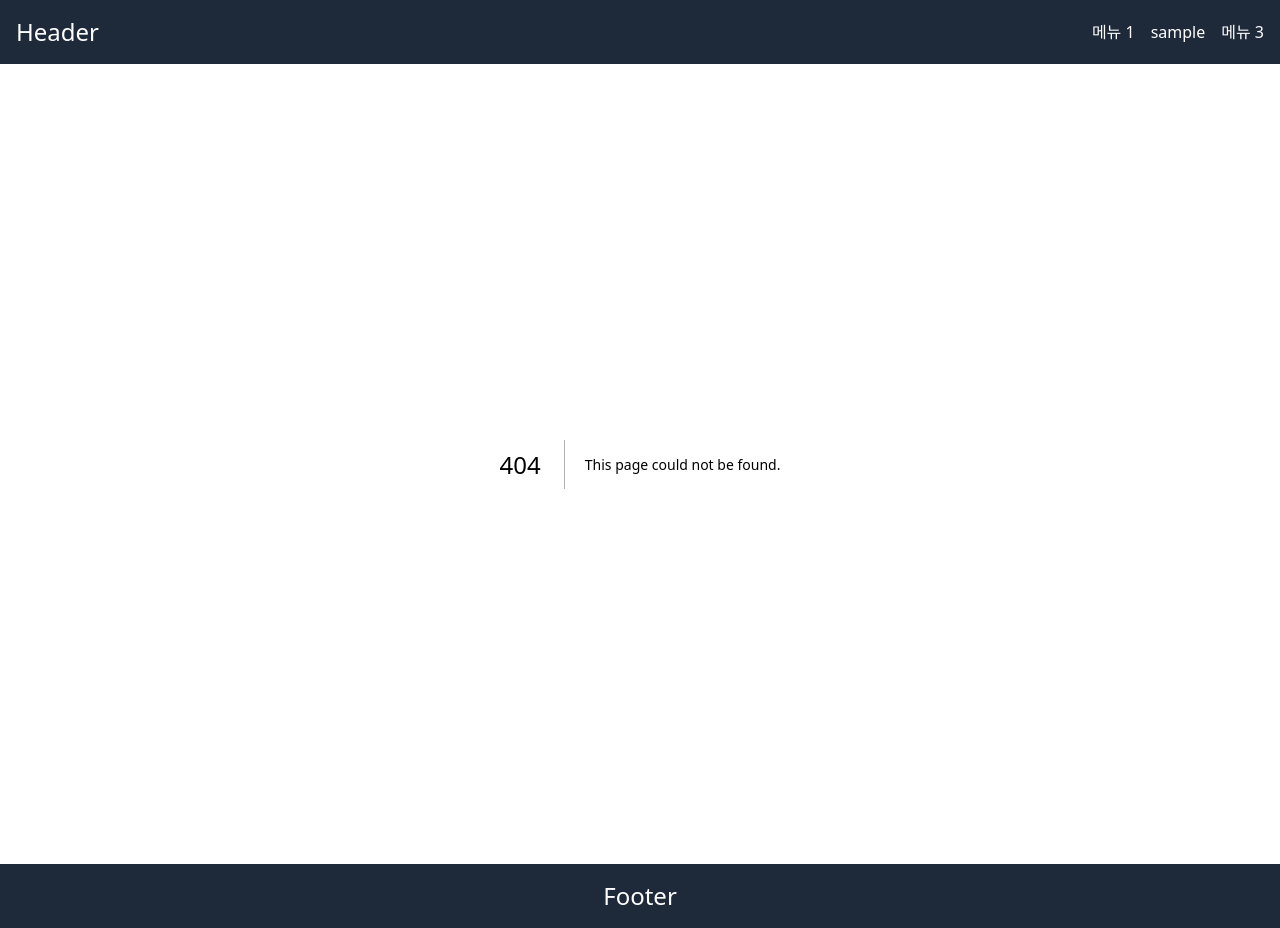
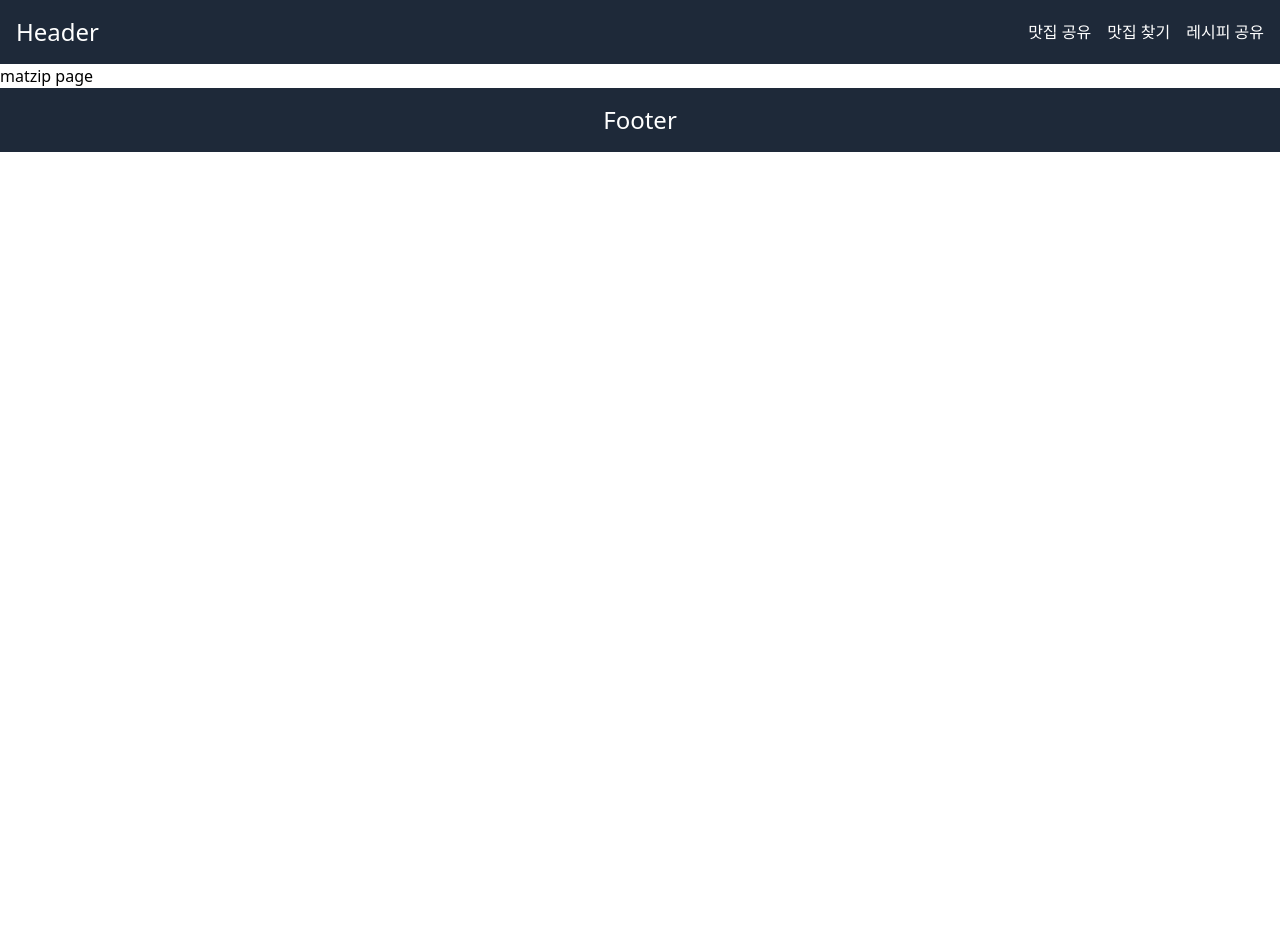
Before and after one commit to jun950829/nyamnyam-frontend, a Next.js app: page /matzip in a window 1280 px wide. Before the commit this address had no page. After the commit the page ends 800 px from the top, so only its background shows below. Built offline with nearby package versions, Linux system fonts and the light colour scheme.

Commit message:
기본 route 및 페이지 세팅

```diff
--- /dev/null
+++ b/app/findmatzip/page.tsx
@@ -0,0 +1,9 @@
+export const FindMatZip = () => {
+  return (
+    <>
+      find matzip page
+    </>
+  )
+}
+
+export default FindMatZip;
--- /dev/null
+++ b/app/login/page.tsx
@@ -0,0 +1,9 @@
+export const Login = () => {
+  return (
+    <>
+      login page
+    </>
+  )
+}
+
+export default Login;
--- /dev/null
+++ b/app/login/signup/page.tsx
@@ -0,0 +1,7 @@
+export const SingUp = () => {
+  return (
+    <>
+      signup page
+    </>
+  )
+}
--- /dev/null
+++ b/app/matzip/page.tsx
@@ -0,0 +1,9 @@
+export const MatZip = () => {
+  return (
+    <>
+      matzip page
+    </>
+  )
+}
+
+export default MatZip;
--- /dev/null
+++ b/app/recipe/page.tsx
@@ -0,0 +1,9 @@
+export const Recipe = () => {
+  return (
+    <>
+      recipe page
+    </>
+  )
+}
+
+export default Recipe;
--- a/constants/menus.ts
+++ b/constants/menus.ts
@@ -1,14 +1,14 @@
 export const HeaderMenu = [
   {
-    name: "메뉴 1",
-    href: "/",
+    name: "맛집 공유",
+    href: "/matzip",
   },
   {
-    name: "sample",
-    href: "/sample",
+    name: "맛집 찾기",
+    href: "/findmatzip",
   },
   {
-    name: "메뉴 3",
-    href: "/",
+    name: "레시피 공유",
+    href: "/recipe",
   }
 ]
```
